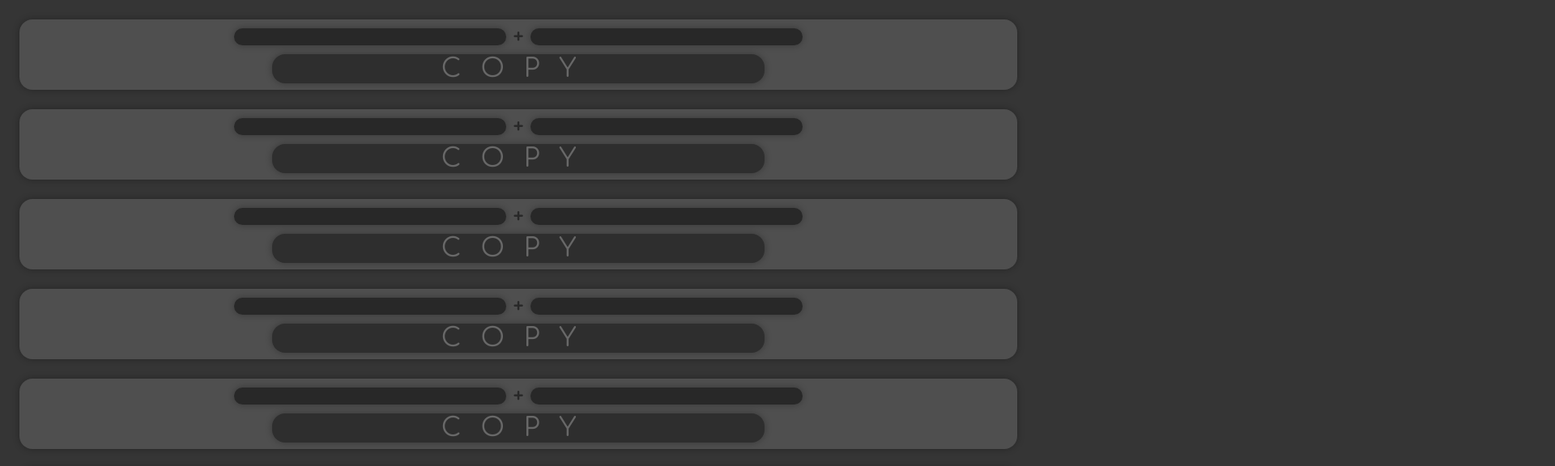
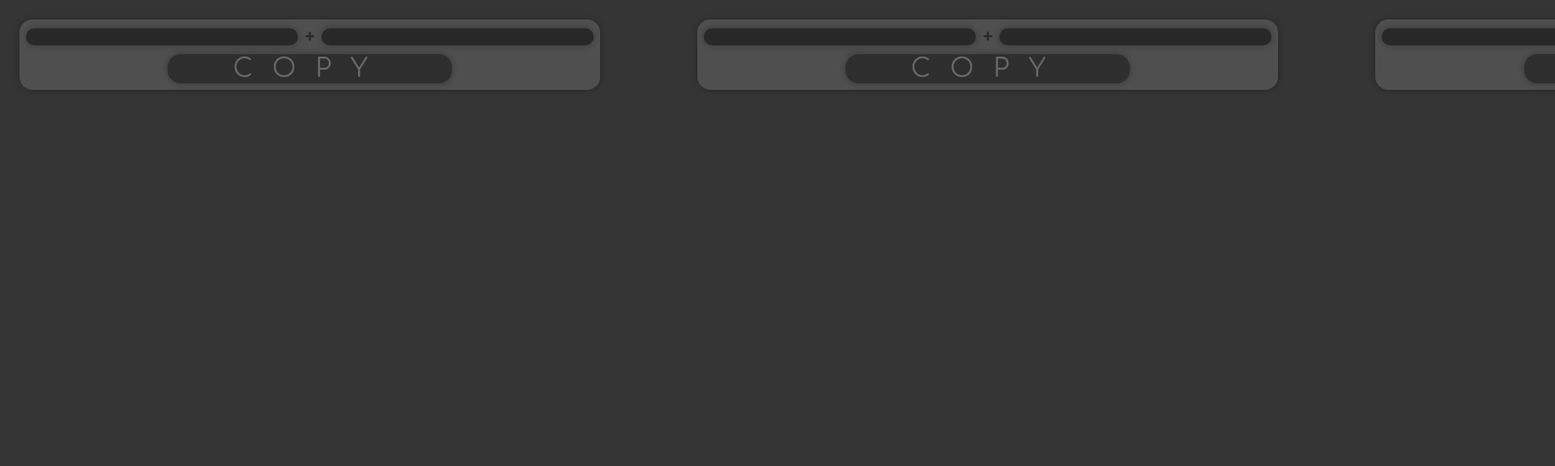
Before and after one commit to S3N1OR/pin, a plain HTML site: page index.html in a window 1280 px wide. Shown: the top 576 px of the page at 81% size, 1920 px wide, since content can reach past the window. Drawn offline with Linux system fonts and the light colour scheme.

Commit message:
Update main.css

```diff
--- a/main.css
+++ b/main.css
@@ -14,10 +14,8 @@ body {
 
 .wrapper {
     display: flex;
-    flex-wrap: wrap;
     row-gap: 3vmin;
     padding: 3vmin 3vmin;
-    justify-content: space-between;
     align-items: end;
     column-gap: 15vmin;
 }
```
